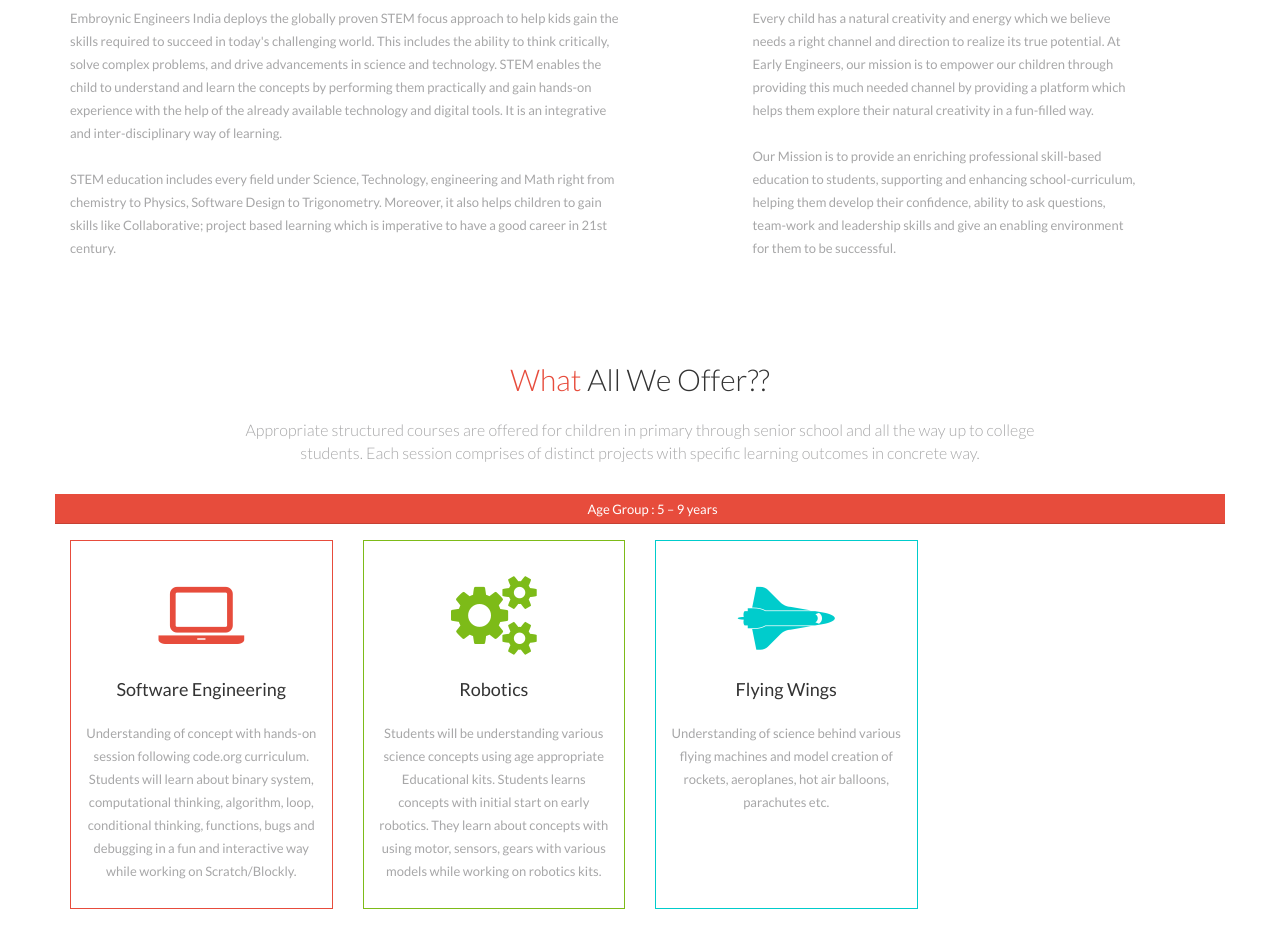
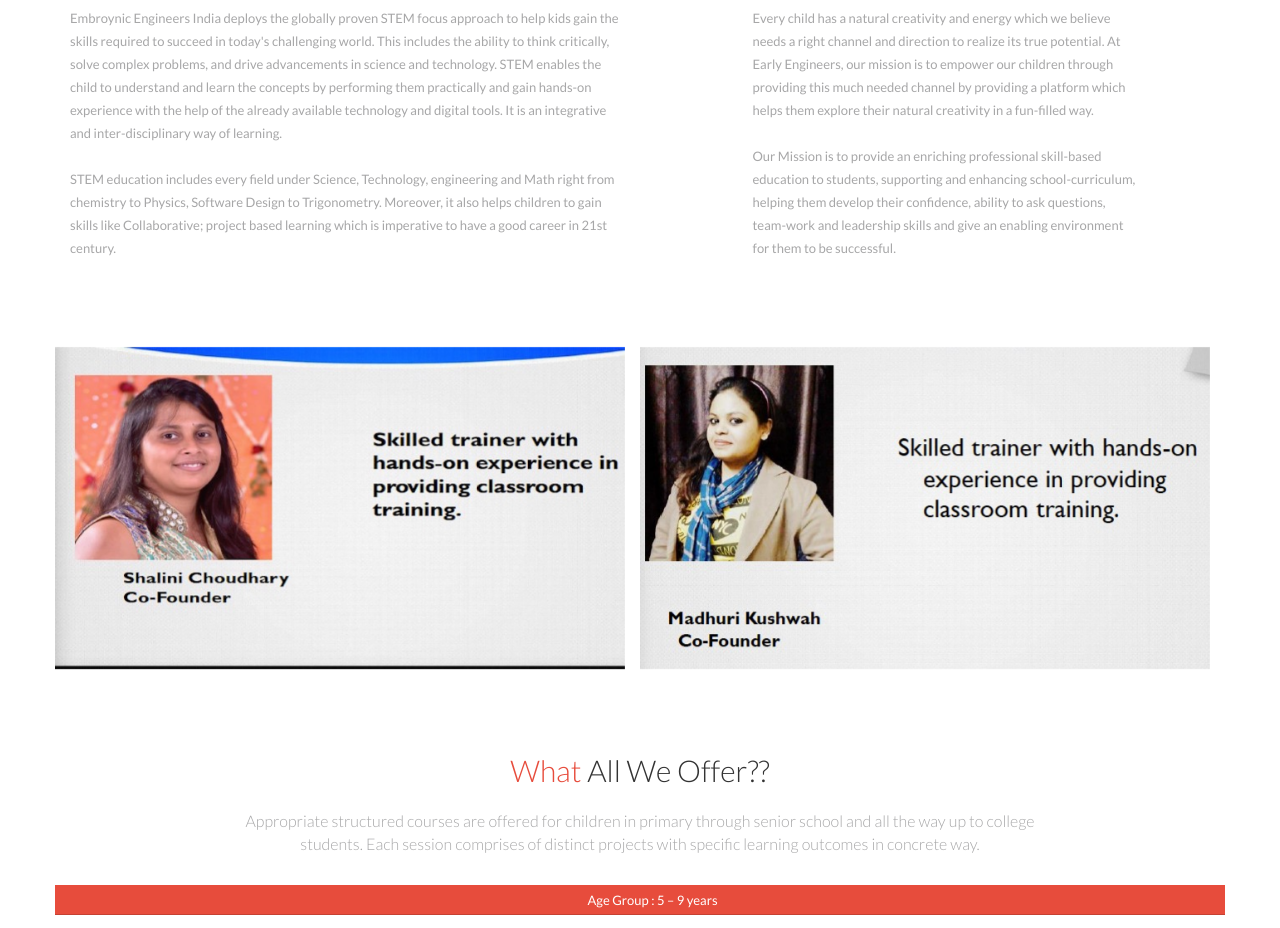
Before and after one commit to gautamraut/EmbryonicEngineers, a plain HTML site: page index.html in a window 1280 px wide. Shown: the part 1582-2510 px from the top of the page. Drawn offline with nearby package versions, Linux system fonts and the light colour scheme; some packages are replaced by stand-ins of ours; a script that the page names is missing; a web font is replaced by a local one.

Commit message:
Adding team member info

```diff
--- a/index.html
+++ b/index.html
@@ -183,11 +183,6 @@
       <!--<div class="section-padding"> -->
       <div class="container">
         <div class="row">
-        <!-- <div class="col-sm-6">
-          <div class="tab-image wow animated fadeInLeft" data-wow-delay=".5s">
-            <img src="images/stem.jpg" alt="Tab Image">
-          </div><!-- /.tab-image --/>
-        </div> -->
         <div class="col-md-7">
           <div class="about-work wow animated fadeInRight" data-wow-delay=".5s">
             <h2 class="section-title"><span>Why</span> Work With Us??</h2><!-- /.section-title -->
@@ -210,6 +205,32 @@
         </div>
       <!-- </div>/.section-padding -->
     </div><!-- /.about-bottom -->
+
+    <div id = "team"> <br><br><br>
+    <div class="about-bottom">
+        <div class="container">
+          <div class="row">
+            <div class="col-md-6">
+              <div class="our-skills wow animated fadeInRight" data-wow-delay=".5s">
+                <div class="tab-image wow animated fadeInLeft" data-wow-delay=".5s">
+                  <img src="images/team/mem1.jpeg" alt="Tab Image">
+                </div><!-- /.tab-image -->
+              </div><!-- /.our-skills -->
+            </div>
+
+          <div class="col-md-6">
+            <div class="our-skills wow animated fadeInRight" data-wow-delay=".5s">
+              <div class="tab-image wow animated fadeInLeft" data-wow-delay=".5s">
+                <img src="images/team/mem2.png" alt="Tab Image">
+              </div><!-- /.tab-image -->
+            </div><!-- /.our-skills -->
+          </div>
+
+          </div><!-- /.row -->
+        </div><!-- /.container -->
+    </div><!-- /.about-top -->
+    </div><!-- /#team-->
+
   </section><!-- /#about -->
 
   <!-- About Us Section -->
@@ -498,7 +519,8 @@
               <div class="carousel-inner" role="listbox">
                 <div class="item active">
                   <blockquote class="client-quote">
-                    If it were, and it behaved in any degree like atomic structures, it would be found to be denser in the neighbourhood of large bodies like the earth, planets, and the sun.
+                    If it were, and it behaved in any degree like atomic structures, it would be found to be denser in the neighbourhood of large bodies like the earth, planets, and the sun.<br>
+                                                                <b>- Blooming Buds School </b>
                   </blockquote><!-- /.client-quote -->
                 </div><!-- /.item -->
                 <div class="item">
@@ -555,10 +577,6 @@
     <div class="contact-inner">
       <div id="google-map" class="google-map">
         <div id ="googleMaps" class="google-map-container">
-
-      <!--
-      <script src='https://maps.googleapis.com/maps/api/js?v=3.exp'></script><div style='overflow:hidden;height:450px;width:900px;'><div id='gmap_canvas' style='height:450px;width:900px;'></div><div><small><a href="http://embedgooglemaps.com">                 embed google maps             </a></small></div><div><small><a href="http://freedirectorysubmissionsites.com/">link directories</a></small></div><style>#gmap_canvas img{max-width:none!important;background:none!important}</style></div><script type='text/javascript'>function init_map(){var myOptions = {zoom:11,center:new google.maps.LatLng(28.3754567,76.90668289999996),mapTypeId: google.maps.MapTypeId.ROADMAP};map = new google.maps.Map(document.getElementById('gmap_canvas'), myOptions);marker = new google.maps.Marker({map: map,position: new google.maps.LatLng(28.3754567,76.90668289999996)});infowindow = new google.maps.InfoWindow({content:'<strong>Embryonic Engineers</strong><br>IMT Manesar, Haryana<br>'});google.maps.event.addListener(marker, 'click', function(){infowindow.open(map,marker);});infowindow.open(map,marker);}google.maps.event.addDomListener(window, 'load', init_map);</script> -->
-
         </div>
       </div><!-- /#google-map -->
 
@@ -626,10 +644,10 @@
                 <div class="widget-details">
                   <nav>
                     <ul>
-                      <li><a href="#">About Us</a></li>
-                      <li><a href="#">Courses</a></li>
-                      <li><a href="#">The Team</a></li>
-                      <li><a href="#">Contact Us</a></li>
+                      <li><a href="#about">About Us</a></li>
+                      <li><a href="#services">Courses</a></li>
+                      <li><a href="#team">The Team</a></li>
+                      <li><a href="#contact">Contact Us</a></li>
                     </ul>
                   </nav>
                 </div><!-- /.widget-details -->
@@ -696,8 +714,8 @@
             <nav class="widget-menu">
               <ul>
                 <li><a href="#">Home</a></li>
-                <li><a href="#">Courses</a></li>
-                <li><a href="#">Contact</a></li>
+                <li><a href="#services">Courses</a></li>
+                <li><a href="#contact">Contact</a></li>
               </ul>
             </nav>
           </div><!-- /.widget -->
```
Also changed, not shown: images/team/14459085_1689997834660872_1343549014_n.png (deleted), images/team/mem1.jpeg (added), images/team/mem2.png (renamed from images/team/14463706_1689997831327539_693909616_n.png). Lines whose indentation alone changed are shown as unchanged.
